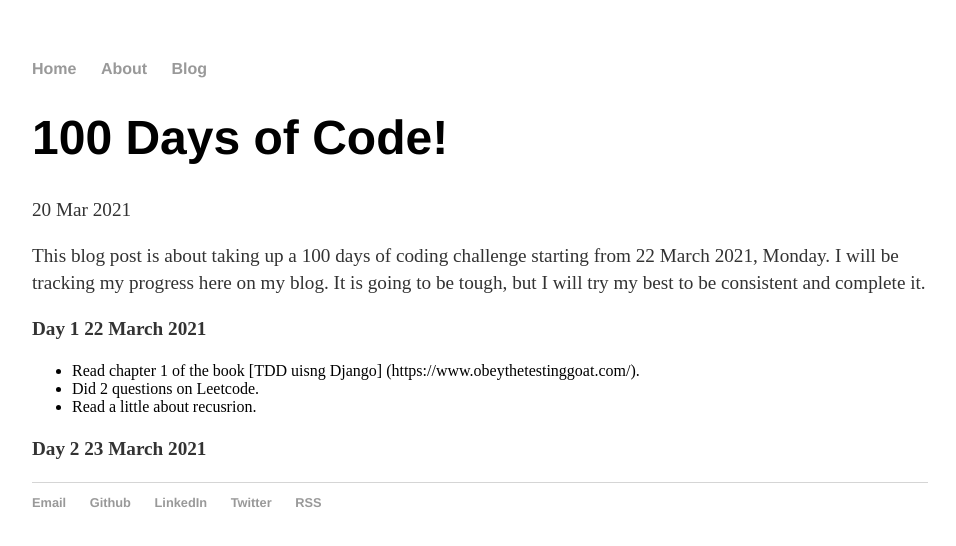
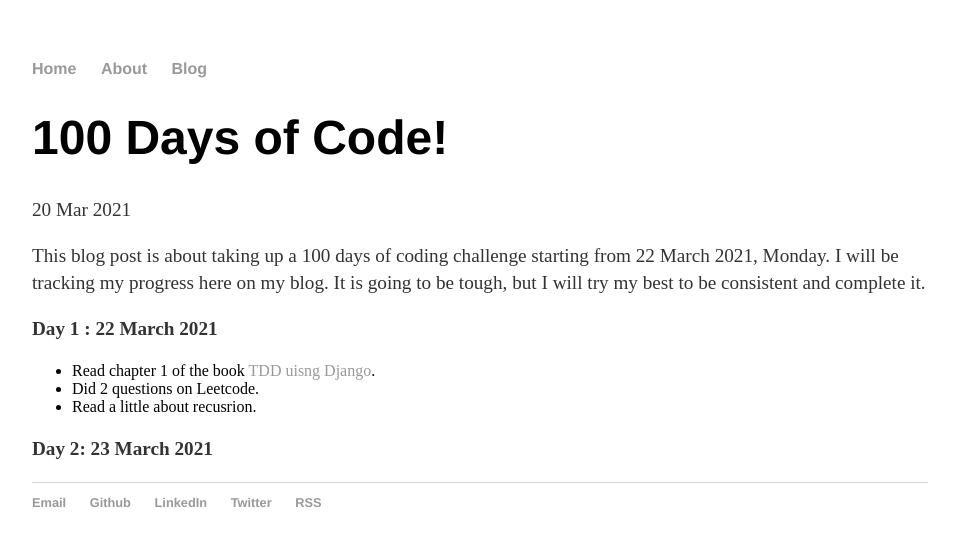
Before and after one commit to ssurbhi560/ssurbhi560.github.io, a Jekyll site: the page built from _posts/2021-03-20-100-Days-of-Code.md, in a window 1280 px wide. Shown: the top 546 px of the page, without its empty margins (160-1116 px from the left). Built offline with Jekyll 4.4.1, drawn with Linux system fonts in a browser that asks for light colours.

Commit message:
100 days of code: Day 1

```diff
--- a/_posts/2021-03-20-100-Days-of-Code.md
+++ b/_posts/2021-03-20-100-Days-of-Code.md
@@ -5,11 +5,10 @@ date: 2021-3-20
 ---
 This blog post is about taking up a 100 days of coding challenge starting from 22 March 2021, Monday. I will be tracking my progress here on my blog. It is going to be tough, but I will try my best to be consistent and complete it.
 
-**Day 1**
-**22 March 2021**
-- Read chapter 1 of the book [TDD uisng Django] (https://www.obeythetestinggoat.com/).
+**Day 1 : 22 March 2021**
+
+- Read chapter 1 of the book [TDD uisng Django](https://www.obeythetestinggoat.com/).
 - Did 2 questions on Leetcode.
 - Read a little about recusrion.
 
-**Day 2**
-**23 March 2021**
+**Day 2: 23 March 2021**
```
